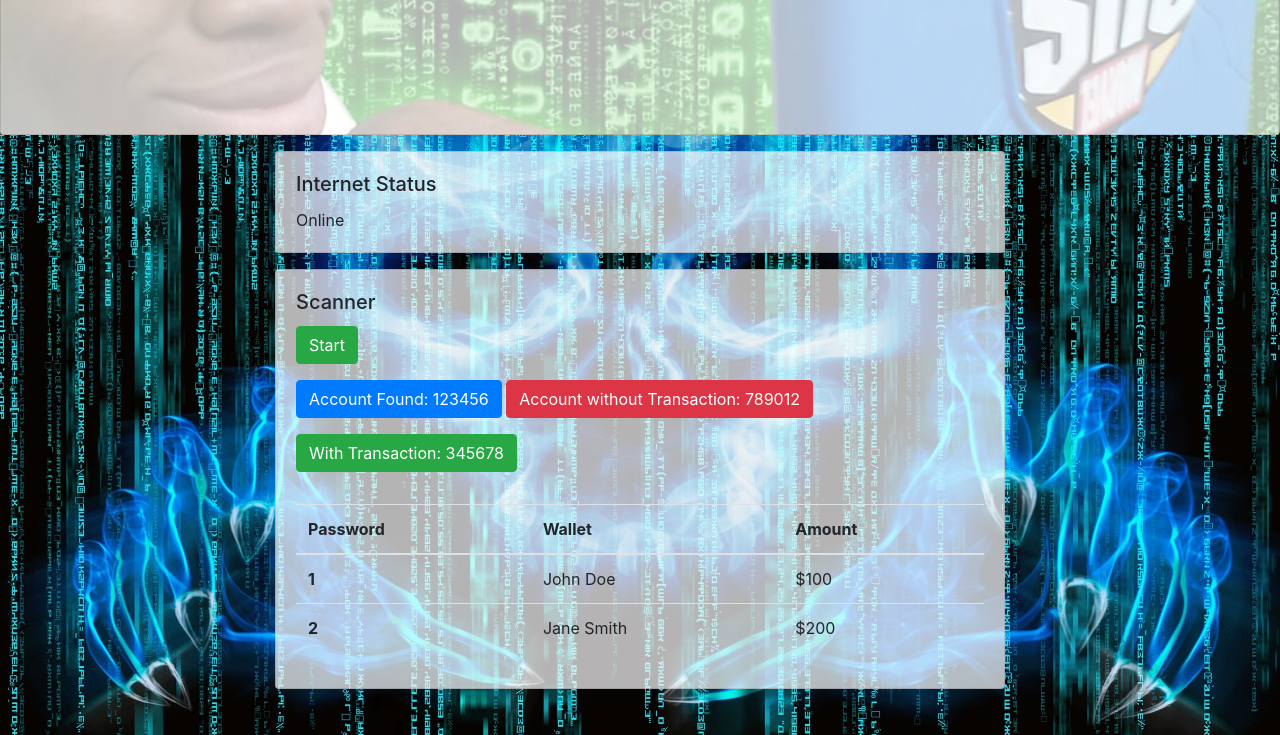
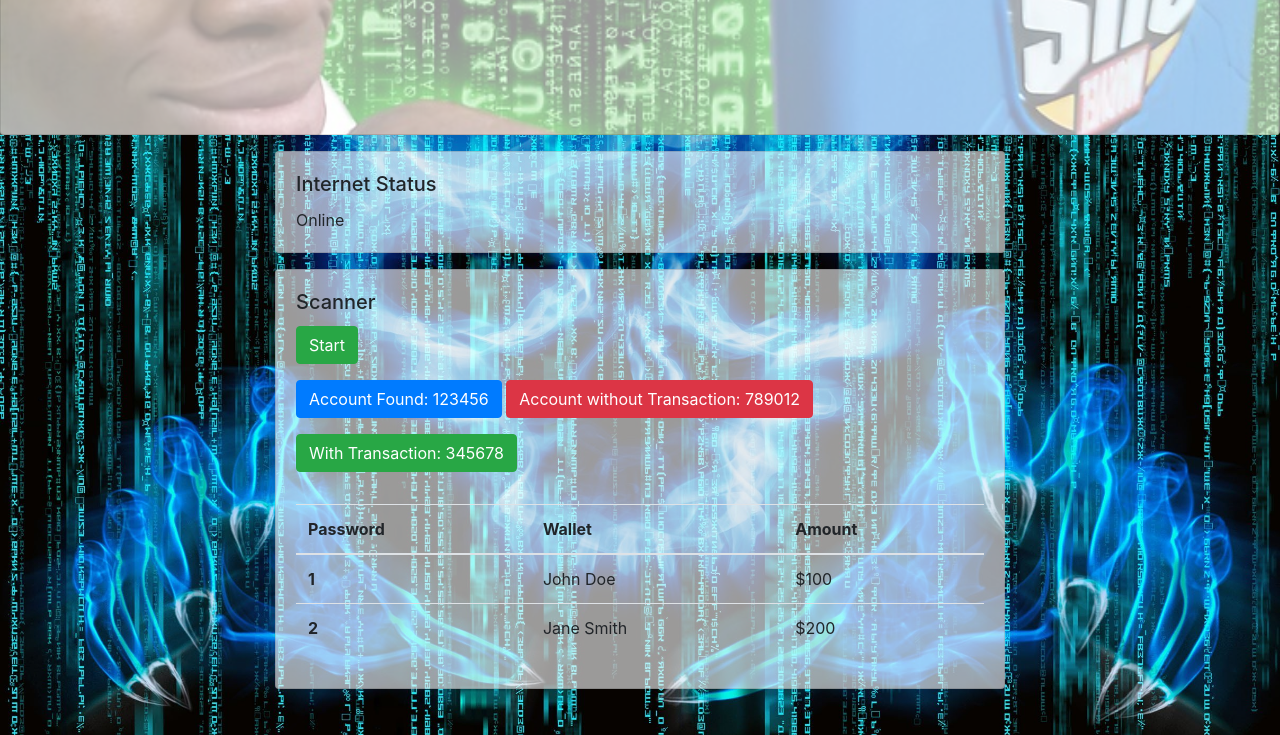
Before and after one commit to Enfyyys/AppliDesktopGroupe5, a plain HTML site: page public/index.html in a window 1280 px wide. Shown: the part 65-800 px from the top of the page. Drawn offline with nearby package versions, Linux system fonts and the light colour scheme.

Commit message:
fix :star:

```diff
--- a/css/styles.css
+++ b/css/styles.css
@@ -21,5 +21,5 @@ body {
     background-position: center top; /* Adjusted background position */
 }
 .card {
-    background-color: rgba(255, 255, 255, 0.7);
+    background-color: rgba(255, 255, 255, 0.6);
 }
```
